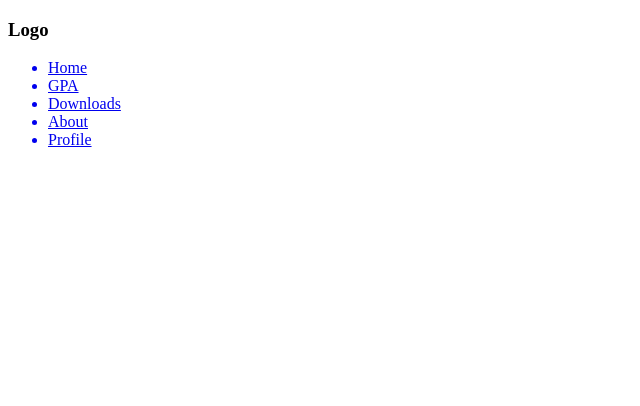
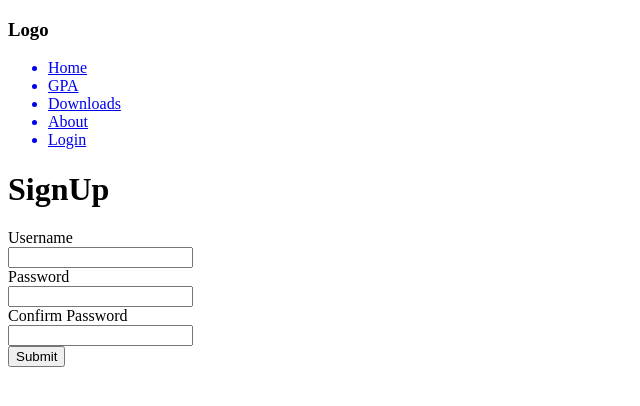
Before and after one commit to SeanIlagan123/front-end-web, a React (Create React App) app: page /signup in a window 1280 px wide. Shown: the top 406 px of the page, without its empty margins (0-640 px from the left). Built offline with nearby package versions, Linux system fonts and the light colour scheme.

Commit message:
Made changes to the profile nav, it is now Login. Also added in the basic structure of a login form. Will start working on backend server before further updates

```diff
--- a/src/App.js
+++ b/src/App.js
@@ -3,8 +3,9 @@ import Nav from './components/Nav';
 import Home from './components/Home';
 import About from './components/About';
 import GradePoint from './components/GPA_page';
-import Profile from './components/Profile';
+import Login from './components/Login';
 import Downloads from './components/Downloads';
+import SignUp from './components/SignUp';
 
 //Importing standard libraries.
 import React, {useState} from 'react';
@@ -20,7 +21,8 @@ function App() {
           <Route path="/about" component={About}/>
           <Route path="/downloads" component={Downloads}/>
           <Route path="/gradepointaverage" component={GradePoint}/>
-          <Route path="/profile" component={Profile}/>
+          <Route path="/login" component={Login}/>
+          <Route path="/signup" component={SignUp}/>
         </Switch>
       </div>
     </Router>
--- /dev/null
+++ b/src/components/Login.js
@@ -0,0 +1,20 @@
+import React from 'react';
+import {Link} from 'react-router-dom'
+
+function Login() {
+    return(
+        <div>
+            <h1>Login</h1>
+            <form>
+                <label>Username</label><br></br>
+                <input type ="text"></input><br></br>
+                <label>Password</label><br></br>
+                <input type ="text"></input><br></br>
+                <input type="submit" value="Submit"></input>
+            </form>
+            <Link to = '/signup'><p>SignUp</p></Link>
+        </div>
+    );
+}
+
+export default Login;
--- a/src/components/Nav.js
+++ b/src/components/Nav.js
@@ -10,7 +10,7 @@ function Nav() {
                 <Link to = '/gradepointaverage'><li>GPA</li></Link>
                 <Link to = '/downloads'><li>Downloads</li></Link>
                 <Link to = '/about'><li>About</li></Link>
-                <Link to = '/profile'><li>Profile</li></Link>
+                <Link to = '/login'><li>Login</li></Link>
             </ul>
         </nav>
     );
--- a/src/components/Profile.js
+++ /dev/null
@@ -1,9 +0,0 @@
-import React from 'react';
-
-function Profile() {
-    return(
-        <h1>Profile</h1>
-    );
-}
-
-export default Profile;
--- /dev/null
+++ b/src/components/SignUp.js
@@ -0,0 +1,21 @@
+import React from 'react';
+import {Link} from 'react-router-dom'
+
+function SignUp() {
+    return(
+        <div>
+            <h1>SignUp</h1>
+            <form>
+                <label>Username</label><br></br>
+                <input type ="text"></input><br></br>
+                <label>Password</label><br></br>
+                <input type ="text"></input><br></br>
+                <label>Confirm Password</label><br></br>
+                <input type ="text"></input><br></br>
+                <input type="submit" value="Submit"></input>
+            </form>
+        </div>
+    );
+}
+
+export default SignUp;
```
